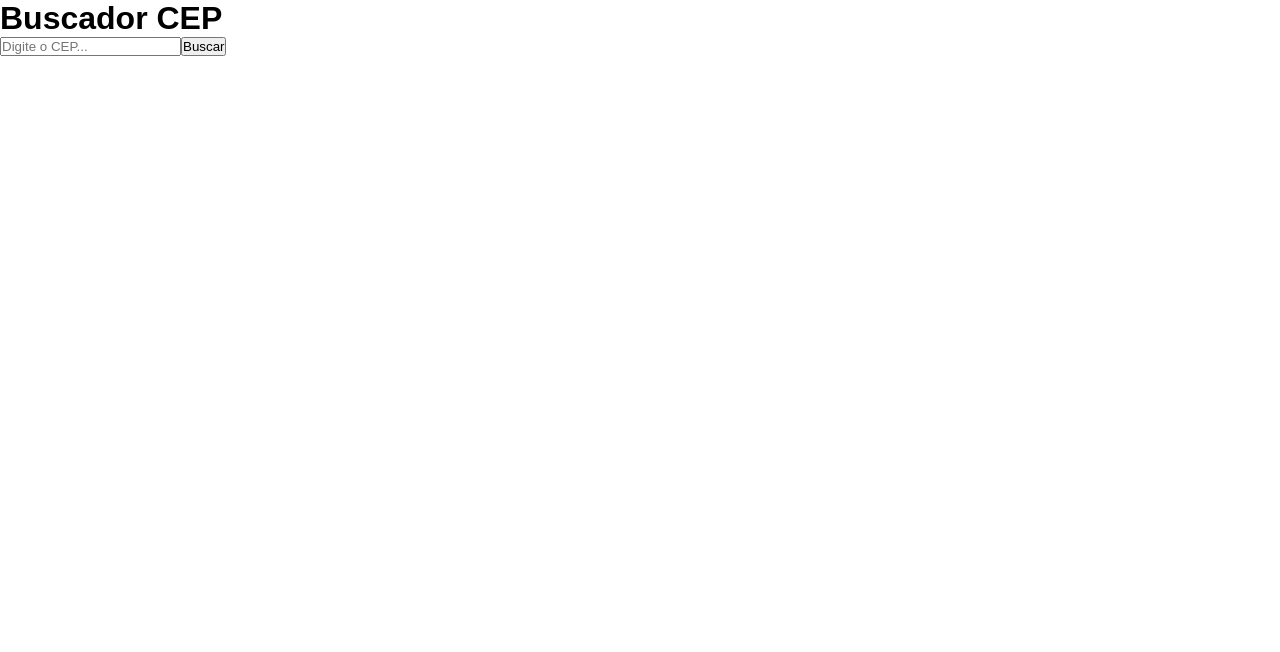
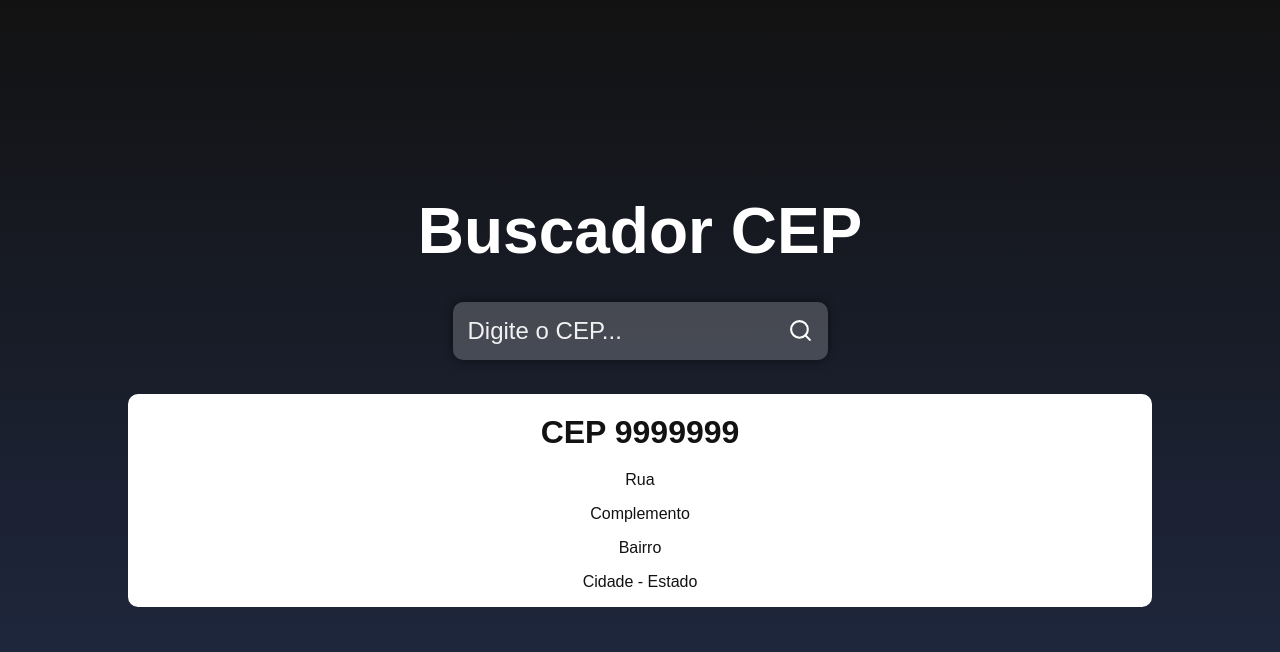
Before and after one commit to lesada/busca-cep, a React (Create React App) app: page / in a window 1280 px wide. Shown: the top 652 px of the page. Built offline with nearby package versions, Linux system fonts and the light colour scheme.

Commit message:
adding sass

```diff
--- a/package.json
+++ b/package.json
@@ -35,5 +35,8 @@
       "last 1 firefox version",
       "last 1 safari version"
     ]
+  },
+  "devDependencies": {
+    "sass": "^1.52.1"
   }
 }
--- a/public/index.html
+++ b/public/index.html
@@ -1,5 +1,5 @@
 <!DOCTYPE html>
-<html lang="en">
+<html lang="pt-BR">
 
 <head>
   <meta charset="utf-8" />
--- a/src/App.js
+++ b/src/App.js
@@ -1,3 +1,5 @@
+import {FiSearch} from 'react-icons/fi';
+import './styles.scss';
 
 function App() {
   return (
@@ -7,10 +9,19 @@ function App() {
       <div className="containerInput">
         <input type="text" className="input" placeholder="Digite o CEP..." />
 
-        <button className="buttonSearch">Buscar</button>
+        <button className="buttonSearch">
+          <FiSearch size={25} color="#FFF" />
+        </button>
       </div>
+      <main className="main">
+        <h2>CEP 9999999</h2>
+        <span>Rua</span>
+        <span>Complemento</span>
+        <span>Bairro</span>
+        <span>Cidade - Estado</span>
+      </main>
     </div>
-  );
+    );
 }
 
 export default App;
--- /dev/null
+++ b/src/styles.scss
@@ -0,0 +1,87 @@
+.container {
+    height: 100vh;
+
+    display: flex;
+    flex-direction: column;
+    justify-content: center;
+    align-items: center;
+
+    background: linear-gradient(#121212, #212b46);
+
+    .title {
+        font-size: 4rem;
+        font-weight: bold;
+        color: #fff;
+        animation: flipTitle 1s;
+    }
+
+    .containerInput {
+        background-color: rgba(255, 255, 255, 0.2);
+        padding: 15px;
+        margin: 34px 0;
+        display: flex;
+        border-radius: 10px;
+        box-shadow: 0 0 10px rgba(0, 0, 0, 0.5);
+
+        input {
+            background-color: transparent;
+            border: none;
+            color: #fff;
+            font-size: 1.5rem;
+            outline: none;
+            margin-right: 10px;
+
+            &::placeholder {
+                color: #f1f1f1;
+            }
+        }
+
+        .buttonSearch {
+            background-color: transparent;
+            border: none;
+
+            display: flex;
+            align-items: center;
+            justify-content: center;
+
+            cursor: pointer;
+            transition: 0.3s;
+
+            &:hover {
+                transform: scale(1.25);
+            }
+        }
+    }
+
+    .main {
+        display: flex;
+        align-items: center;
+        justify-content: center;
+        flex-direction: column;
+        background-color: #fff;
+        border-radius: 10px;
+        width: 80%;
+
+        h2 {
+            font-size: 2rem;
+            font-weight: bold;
+            color: #121212;
+            margin: 20px 0;
+        }
+
+        span {
+            font-size: 1rem;
+            color: #121212;
+            margin-bottom: 16px;
+        }
+    }
+}
+
+@keyframes flipTitle {
+    from {
+        transform: rotateX(90deg);
+    }
+    to {
+        transform: rotateX(0deg);
+    }
+}
```
Also changed, not shown: 1 other file (tests, documents, lock files or other folders).
